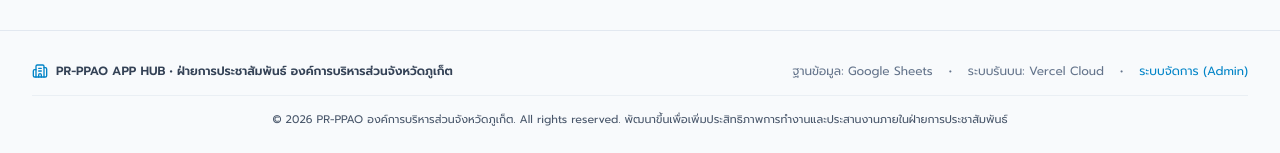
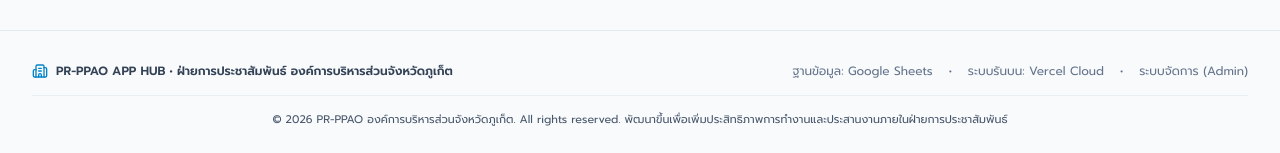
Before and after one commit to NayspidyZ/PRPPAO-APPHUB, a Next.js app: page / in a window 1280 px wide. Shown: the part 1623-1776 px from the top of the page. Built offline with nearby package versions, Linux system fonts and the light colour scheme.

Commit message:
chore: change admin shortcut in footer from link to plain text

```diff
--- a/src/components/Footer.tsx
+++ b/src/components/Footer.tsx
@@ -1,6 +1,5 @@
 import React from 'react';
-import { Heart, Building2, ExternalLink } from 'lucide-react';
-import Link from 'next/link';
+import { Building2 } from 'lucide-react';
 
 export const Footer: React.FC = () => {
   return (
@@ -17,9 +16,7 @@ export const Footer: React.FC = () => {
             <span>&bull;</span>
             <span>ระบบรันบน: Vercel Cloud</span>
             <span>&bull;</span>
-            <Link href="/admin" className="text-sky-600 hover:underline">
-              ระบบจัดการ (Admin)
-            </Link>
+            <span>ระบบจัดการ (Admin)</span>
           </div>
         </div>
 
```
